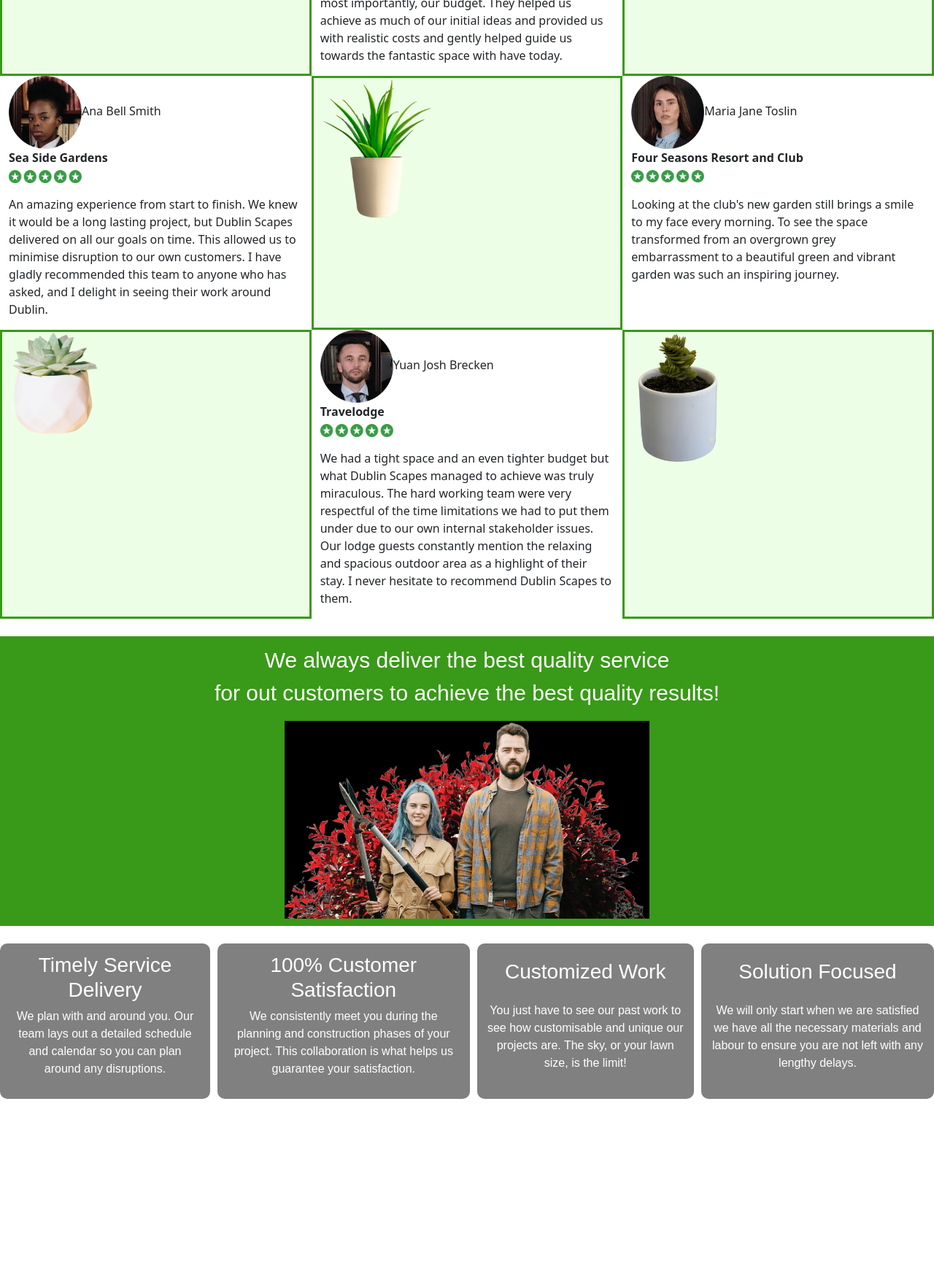
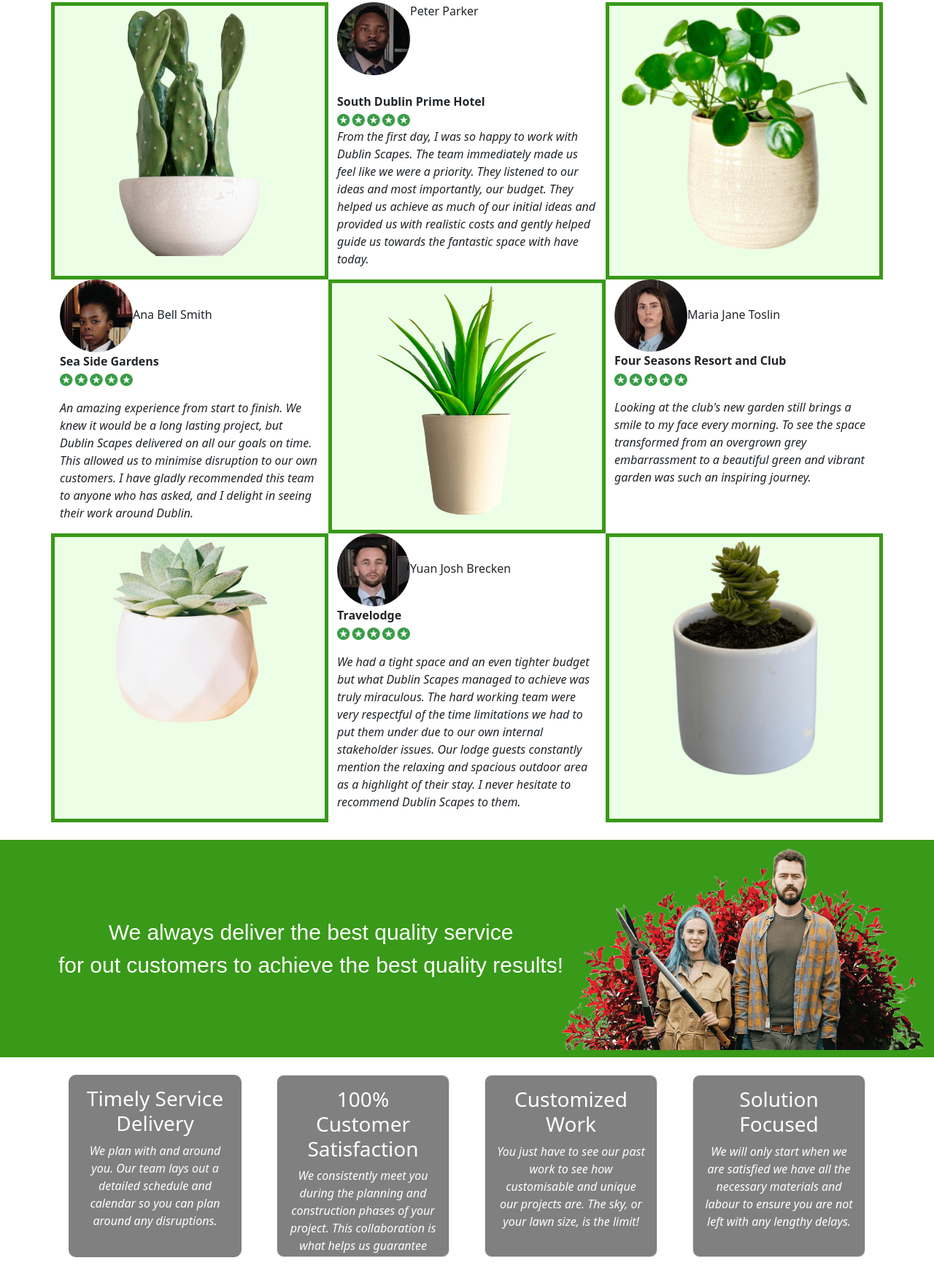
Before and after one commit to EdemSnake/Landscaping, a website: page pages/testimonials/testimonials.html in a window 1280 px wide and 2253 px high. Shown: the part 338-2084 px from the top of the page at 73% size. Drawn offline with nearby package versions, Linux system fonts and the light colour scheme; files that its build step writes are made by us from their sources.

Commit message:
Updates
Committing latest updates

```diff
--- a/pages/about/about-page.css
+++ b/pages/about/about-page.css
@@ -1,13 +1,20 @@
 /*        test page test 2 css          */
+
+.test-head{
+    display: flex;
+}
 
 .test-cols-green{
     background-color: #ecffe6;
-    border: 3px solid #399918;
+    border: 5px solid #399918;
     place-items: center;
+    text-align: center;
+    justify-content: center;
 
     }
     .test-cols-white{
     background-color: white;
+    border: 1px;
 
     }
     #greenBox{
@@ -17,38 +24,30 @@
       color: white;
       text-align: center;
       padding: 10px;
+      display: flex;
     }
 
     h1 {
-      font-size: 72px;
+      font-size: 72pt;
       font-family: sans-serif;
       color: #399918;
     }
 
 
     /*        test page test css          */
-    .test-container {
-        display: flex;
-        grid-gap: 10px;
-        grid-template-columns: repeat(4, 250px);
-        grid-template-rows: repeat(1, 250px);
-      }
-      .test-container > div {
-        padding: 10px;
-        background-color: grey;
-        border: 3px solid grey;
+
+    .testimonials{
+        background-color: gray;
+        color: white;
+        font-size: 12pt;
         border-radius: 10px;
-        display: grid;
-        place-items: center;
-      }
+        text-align: center;
+        height: 250px;
+    }
 
-      .test-container > div {
-        font-family: sans-serif;
-        font-size: 16px;
 
-        color: white;
-        text-align: center;
-      }
+
+
 
       h1 {
         font-size: 72px;
@@ -60,16 +59,17 @@
 
     /*        about page test css          */
     .about-container{
-        display: flex;
+
         background-color: white;
         color: #399918;
         margin: 5px;
-        width: 100%;
+        /*width: 100%;*/
         font-size: 14pt;
 
     }
     .image-container{
-        width: 49%;
+
+        text-align: center;
 
     }
     .center-image{
--- a/pages/testimonials/testimonials.html
+++ b/pages/testimonials/testimonials.html
@@ -4,9 +4,7 @@
     <meta charset="UTF-8" />
     <base href="/" />
     <meta name="viewport" content="width=device-width, initial-scale=1.0" />
-    <link rel="stylesheet" href="/pages/contact/contact.css" />
-    <link rel="stylesheet" href="/pages/about/about-page.css"/>
-    <link rel="stylesheet" href="/components/footer/footer.css" />
+
     <link
       href="https://cdn.jsdelivr.net/npm/bootstrap@5.0.2/dist/css/bootstrap.min.css"
       rel="stylesheet"
@@ -19,7 +17,10 @@
       integrity="sha384-MrcW6ZMFYlzcLA8Nl+NtUVF0sA7MsXsP1UyJoMp4YLEuNSfAP+JcXn/tWtIaxVXM"
       crossorigin="anonymous"
     ></script>
-    <link rel="stylesheet" href="styles.css" />
+    <link rel="stylesheet" href="../../styles.css" />
+    <link rel="stylesheet" href="/pages/contact/contact.css" />
+    <link rel="stylesheet" href="/pages/about/about-page.css"/>
+    <link rel="stylesheet" href="/components/footer/footer.css" />
     <link
       rel="shortcut icon"
       href="/assets/logos/favicon-32x32.png"
@@ -86,68 +87,92 @@
         </div>
       </div>
     </nav>
-    <!-- main body -->
+    <br/>
+    <br/>
+    <br/>
+    <br/>
+    <br/>
 
-    <div class="container-fluid">
-      <br/>
+
+    <!--bootstrap grid 3 x 3-->
+    <div><h1 class="text-center mb-5 green-text">
+      Customer<br/> Testimonials
+  </h2></div>
+    <div class="container">
       <div class="row">
-        <h2>Customer Testimonials</h2>
+        <div class="col-6 col-md-4 test-cols-green"> <img src="/assets/images/customer-testimonials/pexels-brett-sayles-5144485.png" width="200px" class="img-fluid"></div>
+        <div class="col-6 col-md-4"><div class="test-head"><img src="/assets/images/customer-testimonials/cust1.png" width="100px"/><span style="font-size: medium;">Peter Parker</span></div><br/>
+          <span style="font-weight: bold;">South Dublin Prime Hotel</span><br/><img src="/assets/images/customer-testimonials/stars.png" width="100px"/>
+
+          <p><i>From the first day, I was so happy to work with Dublin Scapes. The team immediately made us feel like we were a priority. They listened to our ideas and most importantly, our budget. They helped us achieve as much of our initial ideas and provided us with realistic costs and gently helped guide us towards the fantastic space with have today.</i>  </p></div>
+        <div class="col-6 col-md-4 test-cols-green"> <img src="/assets/images/customer-testimonials/plant5.png" width="350px"></div>
+      </div>
+      <div class="row">
+        <div class="col-6 col-md-4"><p><img src="/assets/images/customer-testimonials/cust3.png" width="100px"/>Ana Bell Smith <br/>
+          <span style="font-weight: bold;">Sea Side Gardens</span><br/><img src="/assets/images/customer-testimonials/stars.png" width="100px"/></p>
+          <p><i>An amazing experience from start to finish. We knew it would be a long lasting project, but Dublin Scapes delivered on all our goals on time. This allowed us to minimise disruption to our own customers. I have gladly recommended this team to anyone who has asked, and I delight in seeing their work around Dublin.</i> </p>
+        </div>
+        <div class="col-6 col-md-4 test-cols-green"><img src="/assets/images/customer-testimonials/pexels-nextvoyage-3075352.png" width="250px"></div>
+        <div class="col-6 col-md-4"> <p><img src="/assets/images/customer-testimonials/cust4.png" width="100px"/>Maria Jane Toslin <br/>
+          <span style="font-weight: bold;">Four Seasons Resort and Club</span><br/><img src="/assets/images/customer-testimonials/stars.png" width="100px"/></p>
+          <p><i>Looking at the club's new garden still brings a smile to my face every morning. To see the space transformed from an overgrown grey embarrassment to a beautiful green and vibrant garden was such an inspiring journey. </i></p></div>
+      </div>
+      <div class="row">
+        <div class="col-6 col-md-4 test-cols-green"><img src="/assets/images/customer-testimonials/pexels-frostroomhead-15624381.png" width="220px"></div>
+        <div class="col-6 col-md-4"><p><img src="/assets/images/customer-testimonials/cust2.png" width="100px"/>Yuan Josh Brecken<br/>
+          <span style="font-weight: bold;">Travelodge</span><br/><img src="/assets/images/customer-testimonials/stars.png" width="100px"/></p>
+          <p><i>We had a tight space and an even tighter budget but what Dublin Scapes managed to achieve was truly miraculous. The hard working team were very respectful of the time limitations we had to put them under due to our own internal stakeholder issues. Our lodge guests constantly mention the relaxing and spacious outdoor area as  a highlight of their stay. I never hesitate to recommend Dublin Scapes to them. </i></p></div>
+        <div class="col-6 col-md-4 test-cols-green"><img src="/assets/images/customer-testimonials/pexels-simaomoreira-10859646.png" width="220px"></div>
+      </div>
+
+    </div>
+
+    <br/>
+    <!-- main body
+    <div class="container" id="greenBox">-->
+      <div class="row .mx-0" id="greenBox">
+        <div class="col-7" style="margin: auto;">We always deliver the best quality service <br> for out customers to achieve the best quality results!</div>
+        <div class="col-4"><img src="../../assets/images/customer-testimonials/teamDuoNew.png" width="500px" class="float-end"></div>
+
+
       </div>
 
 
-      <br/>
-      <div class="row row-cols-3">
-        <div class="test-cols-green">
-          <img src="/assets/images/customer-testimonials/pexels-brett-sayles-5144485.png" width="100px">
-        </div>
-        <div class="test-cols-white">
-          <p><img src="/assets/images/customer-testimonials/cust1.png" width="100px"/>Peter Parker<br/>
-          <span style="font-weight: bold;">South Dublin Prime Hotel</span><br/><img src="/assets/images/customer-testimonials/stars.png" width="100px"/></p>
-
-          <p>From the first day, I was so happy to work with Dublin Scapes. The team immediately made us feel like we were a priority. They listened to our ideas and most importantly, our budget. They helped us achieve as much of our initial ideas and provided us with realistic costs and gently helped guide us towards the fantastic space with have today.  </p>
-
-        </div>
-        <div class="test-cols-green">
-
-          <img src="/assets/images/customer-testimonials/plant5.png" width="200px"></div>
-        <div class="test-cols-white">      <p><img src="/assets/images/customer-testimonials/cust3.png" width="100px"/>Ana Bell Smith <br/>
-          <span style="font-weight: bold;">Sea Side Gardens</span><br/><img src="/assets/images/customer-testimonials/stars.png" width="100px"/></p>
-          <p>An amazing experience from start to finish. We knew it would be a long lasting project, but Dublin Scapes delivered on all our goals on time. This allowed us to minimise disruption to our own customers. I have gladly recommended this team to anyone who has asked, and I delight in seeing their work around Dublin. </p></div>
-        <div class="test-cols-green"><img src="/assets/images/customer-testimonials/pexels-nextvoyage-3075352.png" width="150px"></div>
-        <div class="test-cols-white">     <p><img src="/assets/images/customer-testimonials/cust4.png" width="100px"/>Maria Jane Toslin <br/>
-          <span style="font-weight: bold;">Four Seasons Resort and Club</span><br/><img src="/assets/images/customer-testimonials/stars.png" width="100px"/></p>
-          <p>Looking at the club's new garden still brings a smile to my face every morning. To see the space transformed from an overgrown grey embarrassment to a beautiful green and vibrant garden was such an inspiring journey. </p></div>
-        <div class="test-cols-green"><img src="/assets/images/customer-testimonials/pexels-frostroomhead-15624381.png" width="120px"></div>
-        <div class="test-cols-white">    <p><img src="/assets/images/customer-testimonials/cust2.png" width="100px"/>Yuan Josh Brecken<br/>
-          <span style="font-weight: bold;">Travelodge</span><br/><img src="/assets/images/customer-testimonials/stars.png" width="100px"/></p>
-          <p>We had a tight space and an even tighter budget but what Dublin Scapes managed to achieve was truly miraculous. The hard working team were very respectful of the time limitations we had to put them under due to our own internal stakeholder issues. Our lodge guests constantly mention the relaxing and spacious outdoor area as  a highlight of their stay. I never hesitate to recommend Dublin Scapes to them. </p></div>
-        <div class="test-cols-green"><img src="/assets/images/customer-testimonials/pexels-simaomoreira-10859646.png" width="120px"></div>
-      </div>
-    </div>
-    <br/>
-
-<!-- Green box with image-->
+<!-- Green box with image
 <div class="row" id="greenBox">
   <div style="margin: auto;"><p>We always deliver the best quality service <br> for out customers to achieve the best quality results!</p></div>
-  <div><img src="/assets/images/customer-testimonials/teamduo.jpg" width="500px"/></div>
+  <div><img src="/assets/images/customer-testimonials/teamDuoNew.png" width="500px"/></div>
 
-</div>
+</div>-->
 <br/>
     <!-- 1 x 4 grid-->
- <div class="test-container">
-  <div><h3>Timely Service Delivery</h3>
-  <p>We plan with and around you. Our team lays out a detailed schedule and calendar so you can plan around any disruptions.</p></div>
-  <div><h3>100% Customer Satisfaction</h3>
-  <p>We consistently meet you during the planning and construction phases of your project. This collaboration is what helps us guarantee your satisfaction.</p></div>
-  <div><h3>Customized Work</h3>
-  <p>You just have to see our past work to see how customisable and unique our projects are. The sky, or your lawn size, is the limit! </p>
-  </div>
-  <div><h3>Solution Focused</h3>
-  <p>We will only start when we are satisfied we have all the necessary materials and labour to ensure you are not left with any lengthy delays.</p></div>
-
+ <div class="container px-4">
+  <div class="row gx-5">
+  <div class="col">
+    <div class="testimonials p-3">
+    <h3>Timely Service Delivery</h3>
+  <p><i>We plan with and around you. Our team lays out a detailed schedule and calendar so you can plan around any disruptions.</i></p></div></div>
+  <div class="col">
+    <div class="p-3 border testimonials">
+    <h3>100% Customer Satisfaction</h3>
+  <p><i>We consistently meet you during the planning and construction phases of your project. This collaboration is what helps us guarantee your satisfaction.</i></p></div></div>
+  <div class="col">
+    <div class="p-3 border testimonials">
+    <h3>Customized Work</h3>
+  <p><i>You just have to see our past work to see how customisable and unique our projects are. The sky, or your lawn size, is the limit! </i></p>
+  </div></div>
+  <div class="col">
+    <div class="p-3 border testimonials">
+    <h3>Solution Focused</h3>
+  <p><i>We will only start when we are satisfied we have all the necessary materials and labour to ensure you are not left with any lengthy delays.</p></i></div></div>
+</div>
  </div>
  <br/>
-
+ <br/><br/><br/>
+ <br/>
+ <br/>
+ <br/>
+ <br/>
     <!-- footer -->
     <div
       class="footer"
```
Also changed, not shown: pages/about/about.html (+68 -51 lines), assets/images/customer-testimonials/teamDuoNew.png (added).
